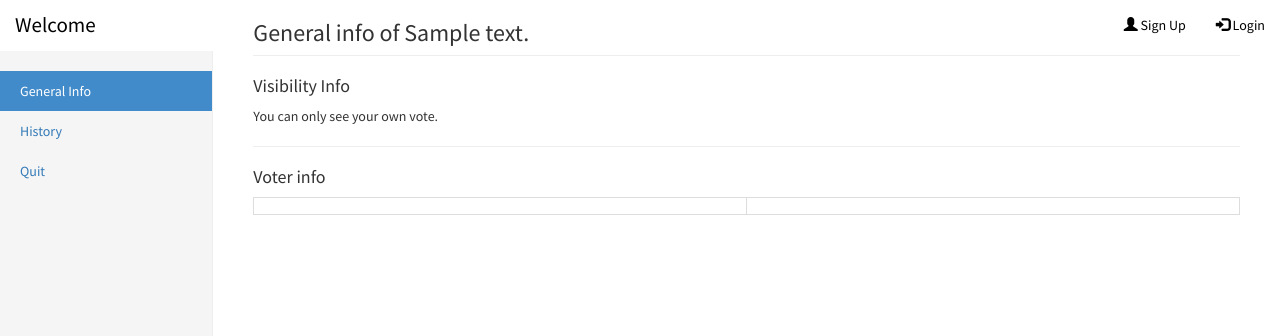
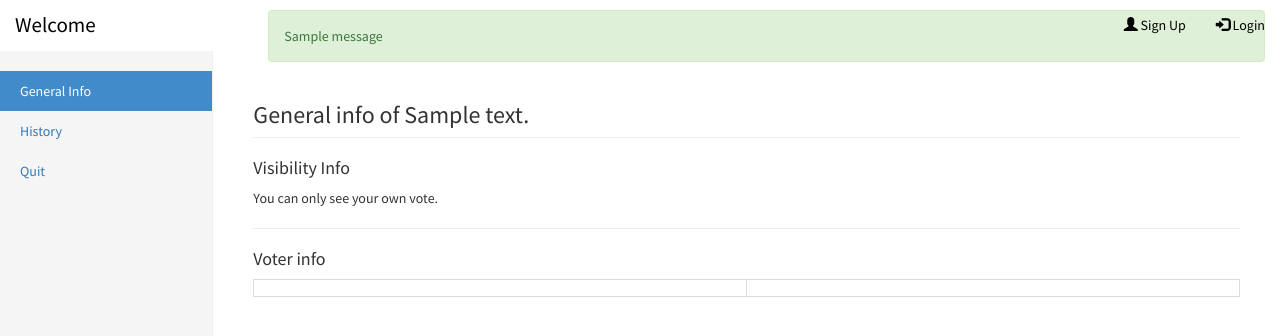
Before and after one commit to PrefPy/opra, a Django app: template compsocsite/polls/templates/polls/pollinfo.html in a window 1280 px wide. Shown: the top 336 px of the page. Run offline with Django 3.2, Linux system fonts and the light colour scheme; the template is opened without the code that fills it: most values are stand-ins (such as "Sample title", 1, 10 or a date in 2020); one stand-in notice (Sample message) is shown; some libraries are stand-ins or nearby versions.

Commit message:
after changing setting, return to the same tab page and display message

```diff
--- a/compsocsite/polls/email.py
+++ b/compsocsite/polls/email.py
@@ -152,6 +152,7 @@
     question.emailStart = request.POST.get('emailStart') == 'email'
     question.emailStop = request.POST.get('emailStop') == 'email'
     question.save()
+    request.session['setting'] = 5
     return HttpResponseRedirect(request.META.get('HTTP_REFERER'))
 
 def voteEmail(request, key, resp_id):
--- a/compsocsite/polls/templates/polls/pollinfo.html
+++ b/compsocsite/polls/templates/polls/pollinfo.html
@@ -130,12 +130,12 @@
 <div class="col-sm-3 col-md-2 sidebar">
     <ul class="nav nav-sidebar">
         {% if question.question_owner == request.user %}
-            <li class="active"><a data-toggle="tab" href="#choices" >Choices</a></li>
-            <li><a data-toggle="tab" href="#voters">Voters</a></li>
-            <li><a data-toggle="tab" href="#algorithm">Algorithms</a></li>
-            <li><a data-toggle="tab" href="#visibility">Visibility</a></li>
-            <li><a data-toggle="tab" href="#qr">Open/Close Poll</a></li>
-            <li><a data-toggle="tab" href="#emailsetting">Email</a></li>
+            <li {% if request.session.setting == 0 %} class="active" {% endif %}><a data-toggle="tab" href="#choices" >Choices</a></li>
+            <li {% if request.session.setting == 1 %} class="active" {% endif %}><a data-toggle="tab" href="#voters">Voters</a></li>
+            <li {% if request.session.setting == 2 %} class="active" {% endif %}><a data-toggle="tab" href="#algorithm">Algorithms</a></li>
+            <li {% if request.session.setting == 3 %} class="active" {% endif %}><a data-toggle="tab" href="#visibility">Visibility</a></li>
+            <li {% if request.session.setting == 4 %} class="active" {% endif %}><a data-toggle="tab" href="#qr">Open/Close Poll</a></li>
+            <li {% if request.session.setting == 5 %} class="active" {% endif %}><a data-toggle="tab" href="#emailsetting">Email</a></li>
             <li><a data-toggle="tab" href="#historyinfo">History</a></li>
             <li><a data-toggle="tab" href="#delete">Delete</a></li>
 
@@ -148,21 +148,35 @@
     </ul>
 </div>
 
+<div class="col-sm-9 col-sm-offset-3 col-md-10 col-md-offset-2">
+<p>
+{% if messages %}
+<ul class="messages">
+    {% for message in messages %}
+    <div {% if message.tags %} class="alert alert-{{ message.tags }}"{% endif %}>
+        {{ message }}
+    </div>
+    {% endfor %}
+</ul>
+{% endif %}
+</p>
+</div>
+
 <div class="tab-content">
 {% if question.question_owner == request.user %}
-    <div class="col-sm-9 col-sm-offset-3 col-md-10 col-md-offset-2 main tab-pane active" id="choices">
+    <div class="col-sm-9 col-sm-offset-3 col-md-10 col-md-offset-2 main tab-pane {% if request.session.setting == 0 %}active{% endif %}" id="choices">
         <h3 class="page-header">Info and settings of {{ question.question_text }} </h3>
 
         {% include 'polls/_add_choice.html' %}
     </div>
 
-    <div class="col-sm-9 col-sm-offset-3 col-md-10 col-md-offset-2 main tab-pane" id="voters">
+    <div class="col-sm-9 col-sm-offset-3 col-md-10 col-md-offset-2 main tab-pane {% if request.session.setting == 1 %}active{% endif %}" id="voters">
         <h3 class="page-header">Info and settings of {{ question.question_text }} </h3>
 
         {% include 'polls/_invite_voters.html' %}
     </div>
 
-<div class="col-sm-9 col-sm-offset-3 col-md-10 col-md-offset-2 main tab-pane" id="algorithm">
+<div class="col-sm-9 col-sm-offset-3 col-md-10 col-md-offset-2 main tab-pane {% if request.session.setting == 2 %}active{% endif %}" id="algorithm">
     <h3 class="page-header">Info and settings of {{ question.question_text }} </h3>
         {% if question.status == 1 %}
             <form class="form-group" method="post" action="{% url 'polls:setAlgorithm' question.id %}" align="center">
@@ -212,7 +226,7 @@
         {% endif %}
 </div>
 
-<div class="col-sm-9 col-sm-offset-3 col-md-10 col-md-offset-2 main tab-pane" id="visibility">
+<div class="col-sm-9 col-sm-offset-3 col-md-10 col-md-offset-2 main tab-pane {% if request.session.setting == 3 %}active{% endif %}" id="visibility">
     <h3 class="page-header">Info and settings of {{ question.question_text }} </h3>
    <form class="form-group" method="post" action="{% url 'polls:setview' question.id %}" align="center">
         {% csrf_token %}
@@ -230,7 +244,7 @@
     </form>
 </div>
 
-<div class="col-sm-9 col-sm-offset-3 col-md-10 col-md-offset-2 main tab-pane" id="qr">
+<div class="col-sm-9 col-sm-offset-3 col-md-10 col-md-offset-2 main tab-pane {% if request.session.setting == 4 %}active{% endif %}" id="qr">
     <h3 class="page-header">Info and settings of {{ question.question_text }} </h3>
     {% if question.open == False %}
     <a href="{% url 'polls:openpoll' question.id %}" class="btn btn-success btn-ok">Open Poll</a>
@@ -253,7 +267,7 @@
 </div>
 
 
-<div class="col-sm-9 col-sm-offset-3 col-md-10 col-md-offset-2 main tab-pane" id="emailsetting">
+<div class="col-sm-9 col-sm-offset-3 col-md-10 col-md-offset-2 main tab-pane {% if request.session.setting == 5 %}active{% endif %}" id="emailsetting">
     <h3 class="page-header">Info and settings of {{ question.question_text }} </h3>
 
 <div class="col-md-10">
```
Also changed, not shown: compsocsite/polls/views.py (+13 -2 lines), compsocsite/db.sqlite3.
